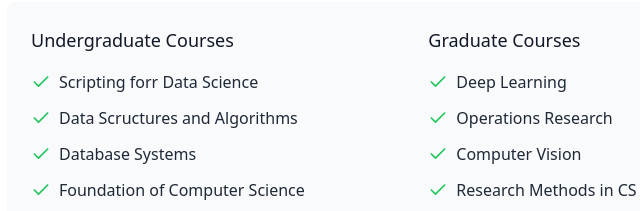
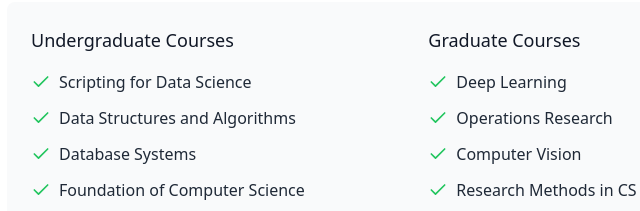
Before and after one commit to Isaac45/ioagyemang, a plain HTML site: page teaching.html in a window 1280 px wide. Shown: the part 1544-1755 px from the top of the page, 25-665 px from the left. Drawn offline with nearby package versions, Linux system fonts and the light colour scheme.

Commit message:
Update teaching.html

```diff
--- a/teaching.html
+++ b/teaching.html
@@ -140,8 +140,8 @@
               <div>
                 <h3 class="text-lg font-medium text-gray-900 dark:text-white">Undergraduate Courses</h3>
                 <ul class="mt-4 space-y-3">
-                  <li class="flex items-start"><i data-feather="check" class="h-5 w-5 text-green-500 mr-2 mt-0.5"></i><span>Scripting forr Data Science</span></li>
-                  <li class="flex items-start"><i data-feather="check" class="h-5 w-5 text-green-500 mr-2 mt-0.5"></i><span>Data Scructures and Algorithms</span></li>
+                  <li class="flex items-start"><i data-feather="check" class="h-5 w-5 text-green-500 mr-2 mt-0.5"></i><span>Scripting for Data Science</span></li>
+                  <li class="flex items-start"><i data-feather="check" class="h-5 w-5 text-green-500 mr-2 mt-0.5"></i><span>Data Structures and Algorithms</span></li>
                   <li class="flex items-start"><i data-feather="check" class="h-5 w-5 text-green-500 mr-2 mt-0.5"></i><span>Database Systems</span></li>
                   <li class="flex items-start"><i data-feather="check" class="h-5 w-5 text-green-500 mr-2 mt-0.5"></i><span>Foundation of Computer Science</span></li>
                   <li class="flex items-start"><i data-feather="check" class="h-5 w-5 text-green-500 mr-2 mt-0.5"></i><span>Programming with Python</span></li>
```
